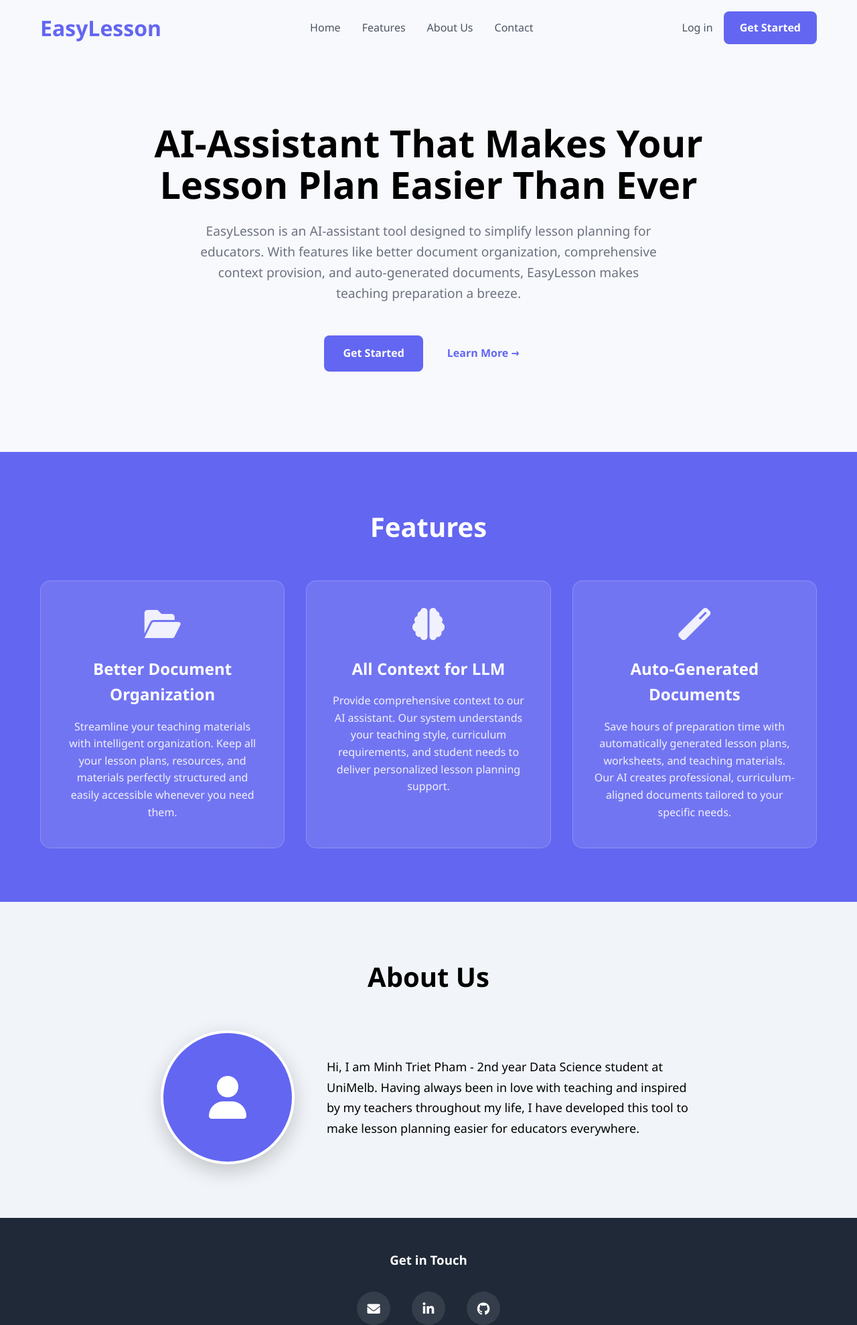
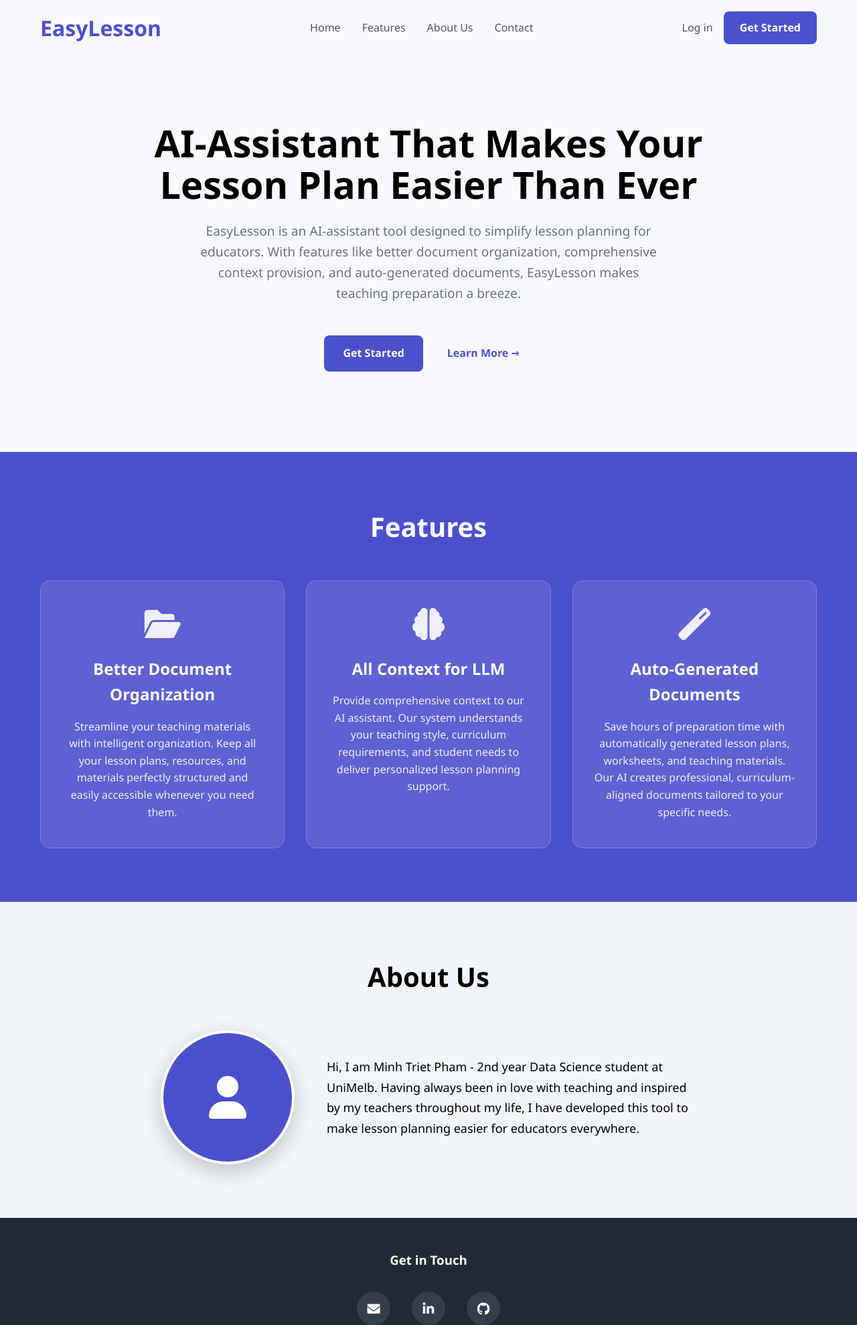
Before and after one commit to minhtrietcancode/easylessonplan, a Python web app: template frontend/templates/index.html in a window 1280 px wide. Shown: the top 1979 px of the page at 67% size. Run offline with Jinja, Linux system fonts and the light colour scheme; the template is opened without the code that fills it, so the values that code supplies are empty.

Commit message:
make blue be darker

```diff
--- a/frontend/templates/index.html
+++ b/frontend/templates/index.html
@@ -63,7 +63,7 @@
         }
 
         .nav-links a:hover {
-            color: #6366f1;
+            color: #4C50CC;
         }
 
         .auth-section {
@@ -80,24 +80,24 @@
         }
 
         .login-link:hover {
-            color: #6366f1;
+            color: #4C50CC;
         }
 
         .logo {
             font-size: 2rem;
             font-weight: 700;
-            color: #6366f1;
+            color: #4C50CC;
             text-decoration: none;
             transition: all 0.3s ease;
         }
 
         .logo:hover {
             transform: scale(1.05);
-            color: #5855eb;
+            color: #4247B0;
         }
 
         .cta-button {
-            background: #6366f1;
+            background: #4C50CC;
             color: white;
             padding: 12px 24px;
             border: none;
@@ -113,7 +113,7 @@
         }
 
         .cta-button:hover {
-            background: #5855eb;
+            background: #4247B0;
             transform: translateY(-1px);
         }
 
@@ -155,7 +155,7 @@
         }
 
         .primary-button {
-            background: #6366f1;
+            background: #4C50CC;
             color: white;
             padding: 14px 28px;
             border: none;
@@ -168,12 +168,12 @@
         }
 
         .primary-button:hover {
-            background: #5855eb;
+            background: #4247B0;
             transform: translateY(-1px);
         }
 
         .secondary-button {
-            color: #6366f1;
+            color: #4C50CC;
             text-decoration: none;
             font-weight: 600;
             font-size: 16px;
@@ -182,13 +182,13 @@
         }
 
         .secondary-button:hover {
-            color: #5855eb;
+            color: #4247B0;
         }
 
         /* Features Section */
         .features {
             padding: 80px 0;
-            background: #6366f1;
+            background: #4C50CC;
             color: white;
         }
 
@@ -274,7 +274,7 @@
             width: 200px;
             height: 200px;
             border-radius: 50%;
-            background: #6366f1;
+            background: #4C50CC;
             display: flex;
             align-items: center;
             justify-content: center;
@@ -321,7 +321,7 @@
         }
 
         .social-icon:hover {
-            background: #6366f1;
+            background: #4C50CC;
             transform: translateY(-3px);
             box-shadow: 0 8px 25px rgba(99, 102, 241, 0.3);
         }
```
